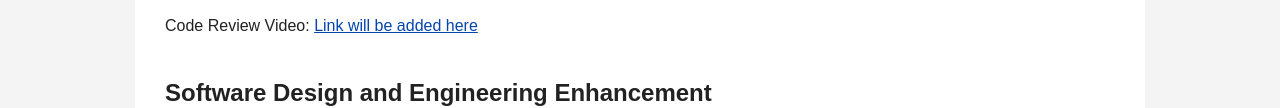
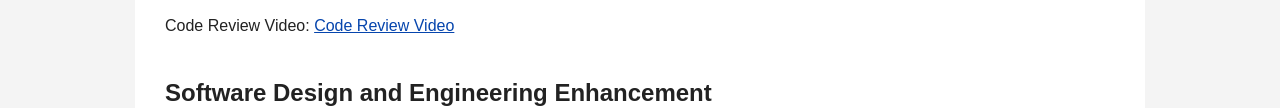
Before and after one commit to Stevemanguy/CS-499, a plain HTML site: page index.html in a window 1280 px wide. Shown: the part 665-773 px from the top of the page. Drawn offline with Linux system fonts and the light colour scheme.

Commit message:
Update code review video link in index.html

```diff
--- a/index.html
+++ b/index.html
@@ -100,7 +100,7 @@
         and describes the planned enhancements for the capstone project.
       </p>
       <p>
-        Code Review Video: <a href="#">Link will be added here</a>
+        Code Review Video: <a href="https://youtu.be/Q9WHut7gmfA">Code Review Video</a>
       </p>
     </section>
 
```
